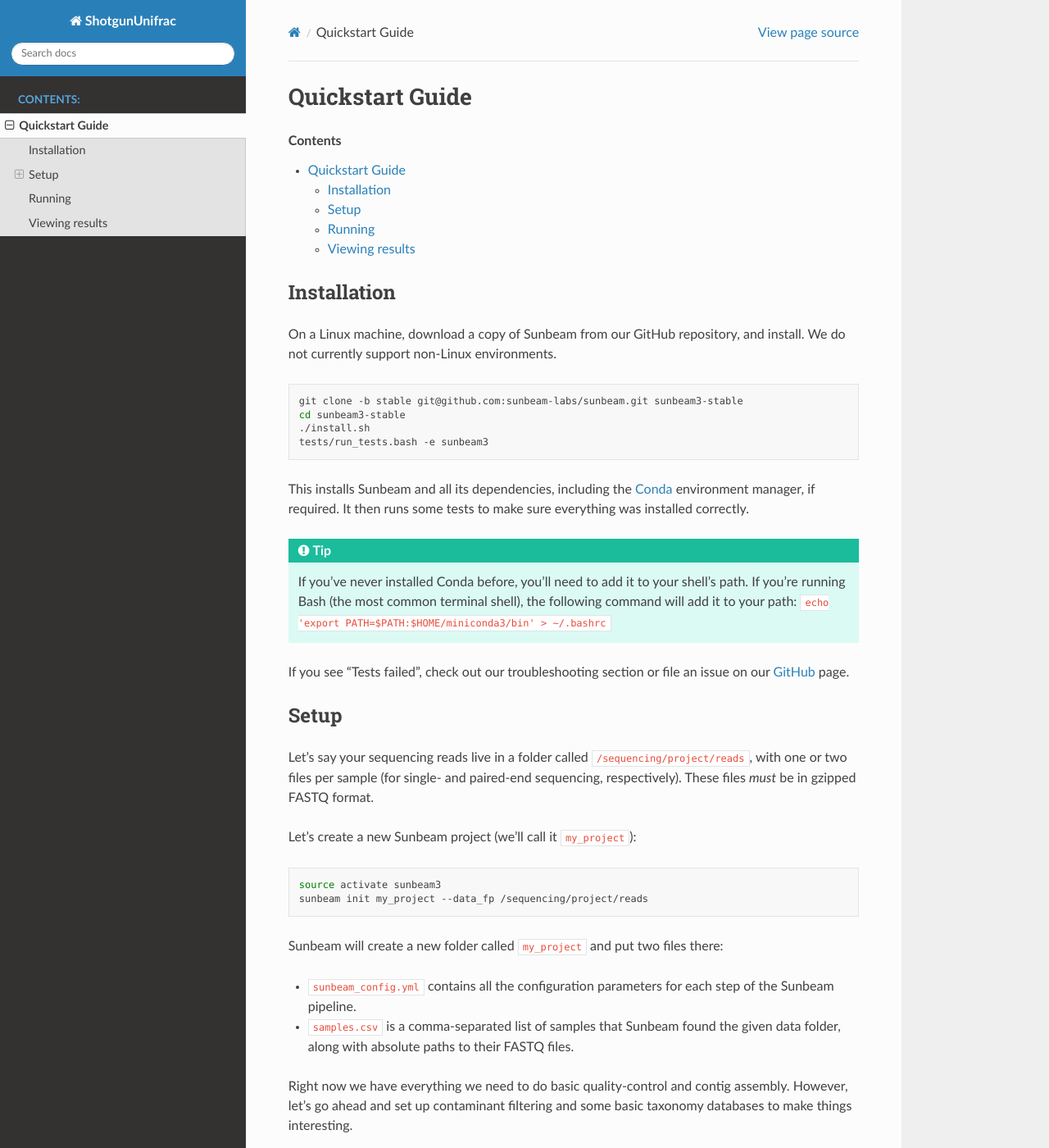
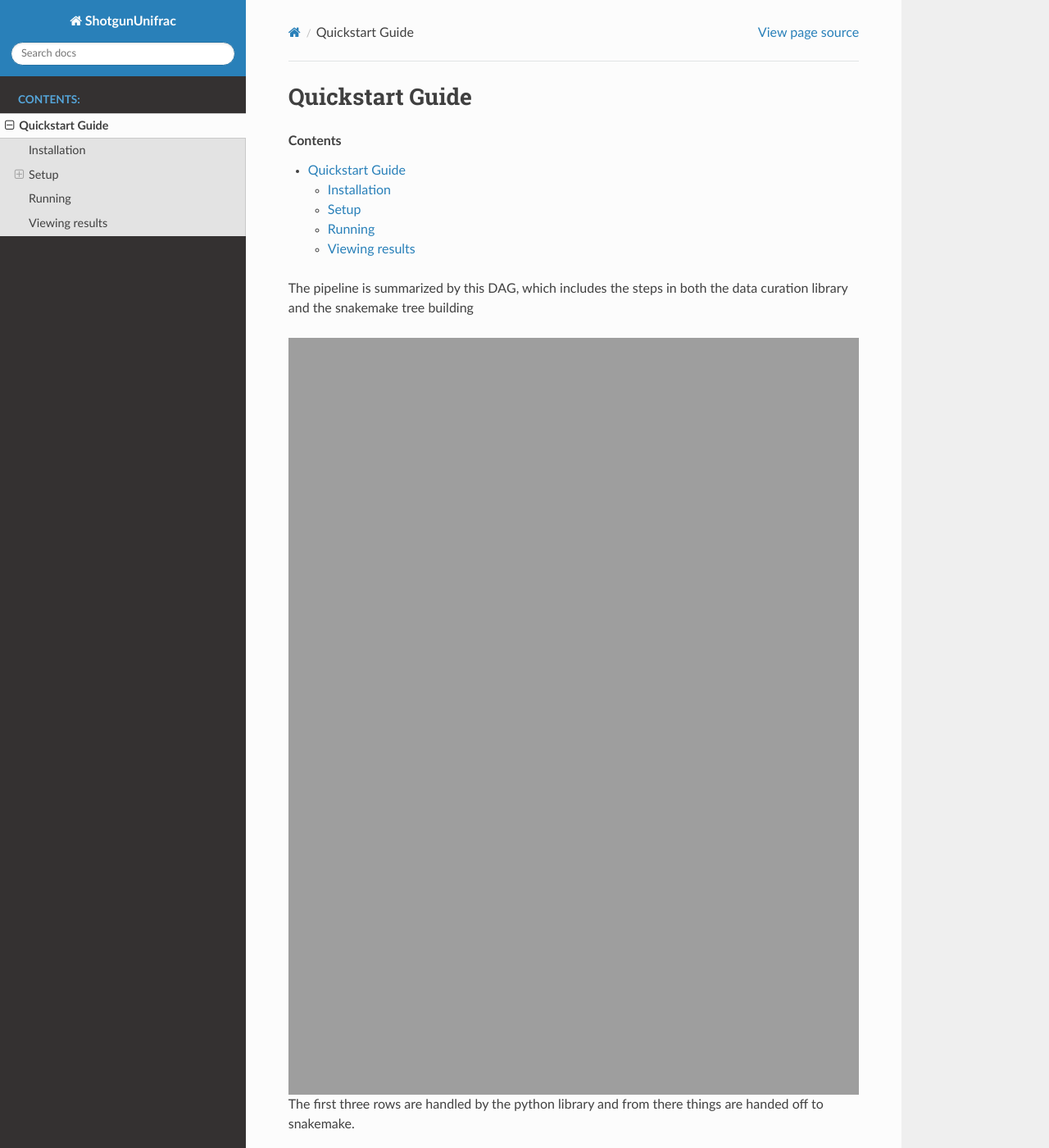
Before and after one commit to Ulthran/ShotgunUnifrac, a Sphinx documentation site: the page built from docs/quickstart.rst, in a window 1280 px wide and 1400 px high. Shown: the whole window at 82% size. Built offline with Sphinx 7.4.7 and the Read the Docs theme 2.0.0, drawn with Linux system fonts in a browser that asks for light colours.

Commit message:
Add DAG image to docs

```diff
--- a/docs/quickstart.rst
+++ b/docs/quickstart.rst
@@ -6,6 +6,15 @@ Quickstart Guide
 
 .. contents::
    :depth: 2
+
+The pipeline is summarized by this DAG, which includes the steps in both the data curation library and the snakemake tree building
+
+.. image:: images/dag.png
+    :width: 1131px
+   :height: 923px
+   :align: center
+
+The first three rows are handled by the python library and from there things are handed off to snakemake.
 
 Installation
 ************
```
Also changed, not shown: docs/images/dag.png (added).
